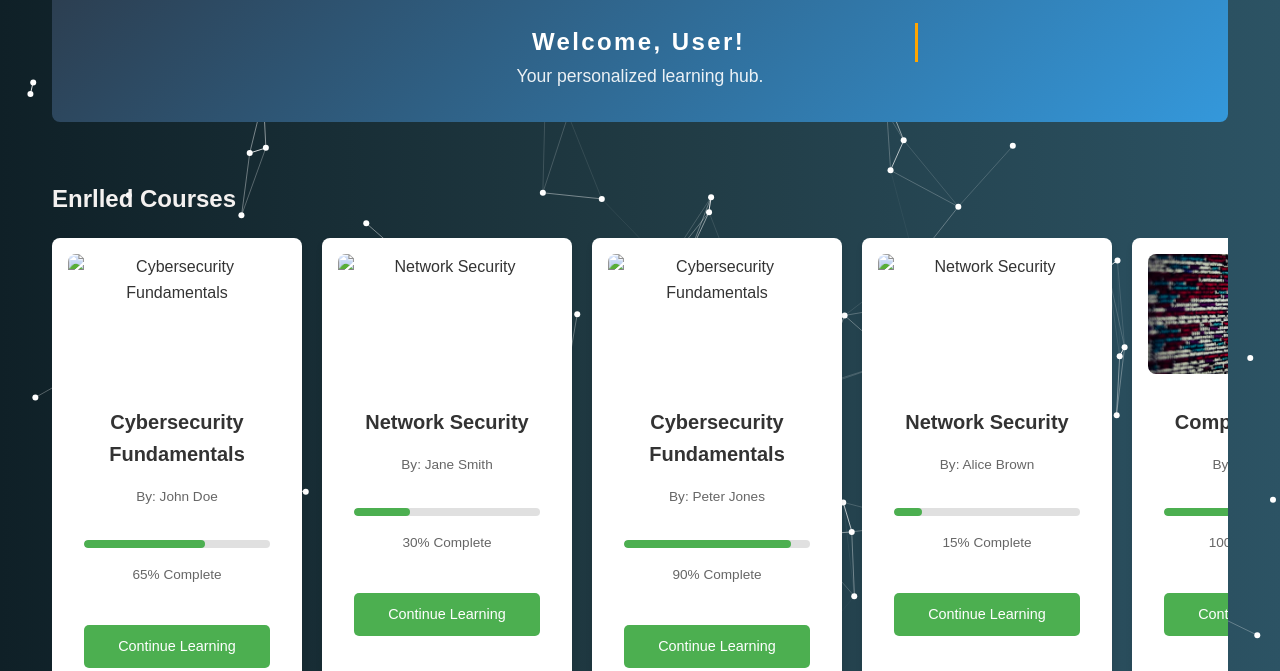
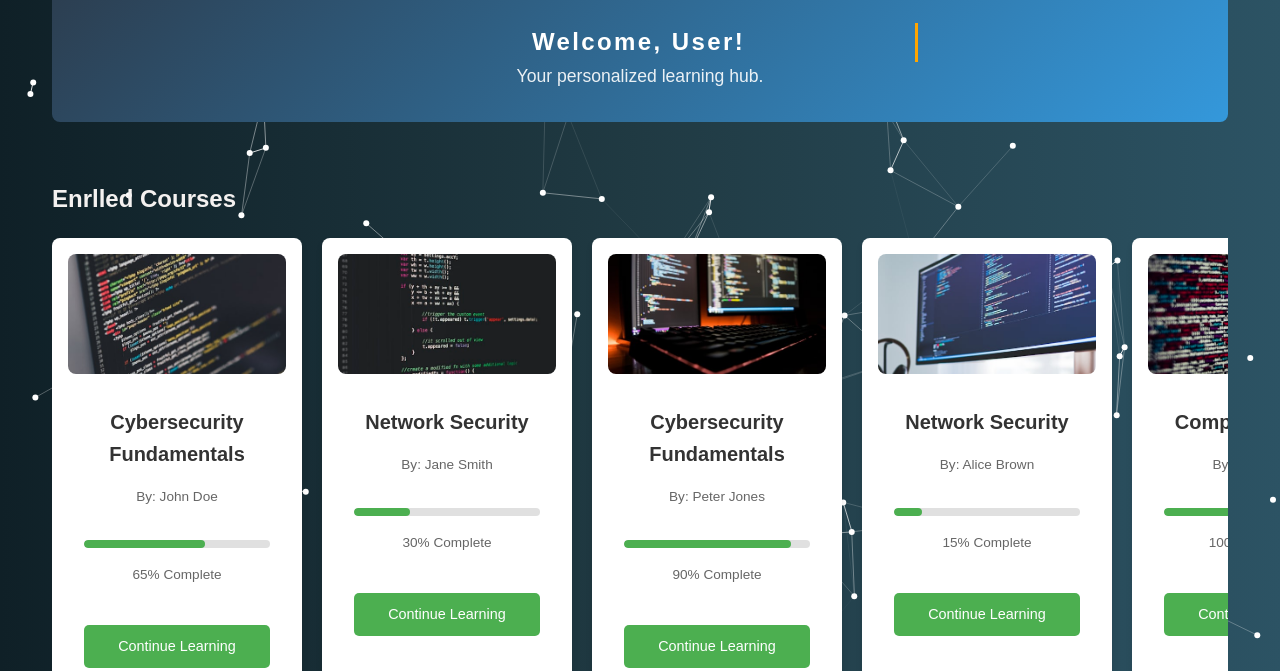
Before and after one commit to ammar-770/myweb, a plain HTML site: page dashboard-main.html in a window 1280 px wide. Shown: the part 129-800 px from the top of the page. Drawn offline with nearby package versions, Linux system fonts and the light colour scheme; files that its build step writes are made by us from their sources; files whose address does not match are found by name.

Commit message:
Update dashboard-main.html

```diff
--- a/dashboard-main.html
+++ b/dashboard-main.html
@@ -4,8 +4,8 @@
   <meta charset="UTF-8">
   <meta name="viewport" content="width=device-width, initial-scale=1.0">
   <title>SecureLearnHub - Dashboard</title>
-  <link rel="stylesheet" href="css/styles.css">
-  <link rel="stylesheet" href="css/animations.css">
+  <link rel="stylesheet" href="styles.css">
+  <link rel="stylesheet" href="animations.css">
   <link rel="stylesheet" href="https://cdnjs.cloudflare.com/ajax/libs/font-awesome/6.5.0/css/all.min.css">
 
 </head>
@@ -70,7 +70,7 @@
       <h2 style="color: #f4f1f0;">Enrlled Courses</h2>
       <div class="scroll-container">
         <div class="course-card">
-          <img src="img/photo-1461749280684-dccba630e2f6.jpg" alt="Cybersecurity Fundamentals">
+          <img src="photo-1461749280684-dccba630e2f6.jpg" alt="Cybersecurity Fundamentals">
           <div class="course-info">
             <h3 class="course-title">Cybersecurity Fundamentals</h3>
             <p class="course-instructor">By: John Doe</p>
@@ -83,7 +83,7 @@
         </div>
 
         <div class="course-card">
-          <img src="img/photo-1551033406-611cf9a28f67.jpg" alt="Network Security">
+          <img src="photo-1551033406-611cf9a28f67.jpg" alt="Network Security">
           <div class="course-info">
             <h3 class="course-title">Network Security</h3>
             <p class="course-instructor">By: Jane Smith</p>
@@ -96,7 +96,7 @@
         </div>
 
         <div class="course-card">
-          <img src="img/photo-1571171637578-41bc2dd41cd2.jpg" alt="Cybersecurity Fundamentals">
+          <img src="photo-1571171637578-41bc2dd41cd2.jpg" alt="Cybersecurity Fundamentals">
           <div class="course-info">
             <h3 class="course-title">Cybersecurity Fundamentals</h3>
             <p class="course-instructor">By: Peter Jones</p>
@@ -109,7 +109,7 @@
         </div>
 
         <div class="course-card">
-          <img src="img/photo-1579403124614-197f69d8187b.jpg" alt="Network Security">
+          <img src="photo-1579403124614-197f69d8187b.jpg" alt="Network Security">
           <div class="course-info">
             <h3 class="course-title">Network Security</h3>
             <p class="course-instructor">By: Alice Brown</p>
@@ -135,7 +135,7 @@
         </div>
 
         <div class="course-card">
-          <img src="img/photo-1596949469909-5217f8b68f23.jpg" alt="Hardware Essentials">
+          <img src="photo-1596949469909-5217f8b68f23.jpg" alt="Hardware Essentials">
           <div class="course-info">
             <h3 class="course-title">Hardware Essentials</h3>
             <p class="course-instructor">By: Carol White</p>
@@ -148,7 +148,7 @@
         </div>
 
         <div class="course-card">
-          <img src="img/photo-1624948384140-e48e47087fad.jpg" alt="Operating Systems">
+          <img src="photo-1624948384140-e48e47087fad.jpg" alt="Operating Systems">
           <div class="course-info">
             <h3 class="course-title">Operating Systems</h3>
             <p class="course-instructor">By: David Black</p>
@@ -297,7 +297,7 @@
       }
     });
   </script>
-  <script src="js/script.js">
+  <script src="script.js">
 
   </script>
 </body>
```
